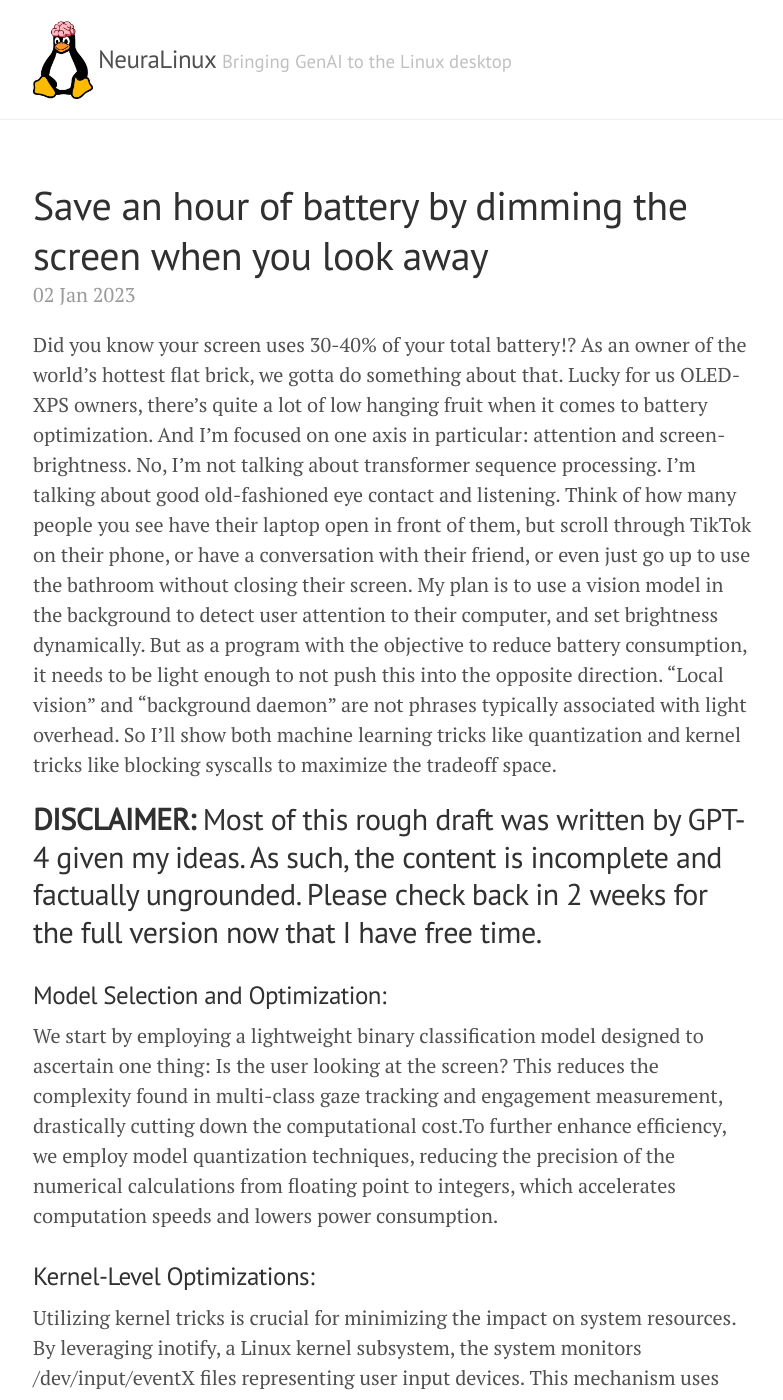
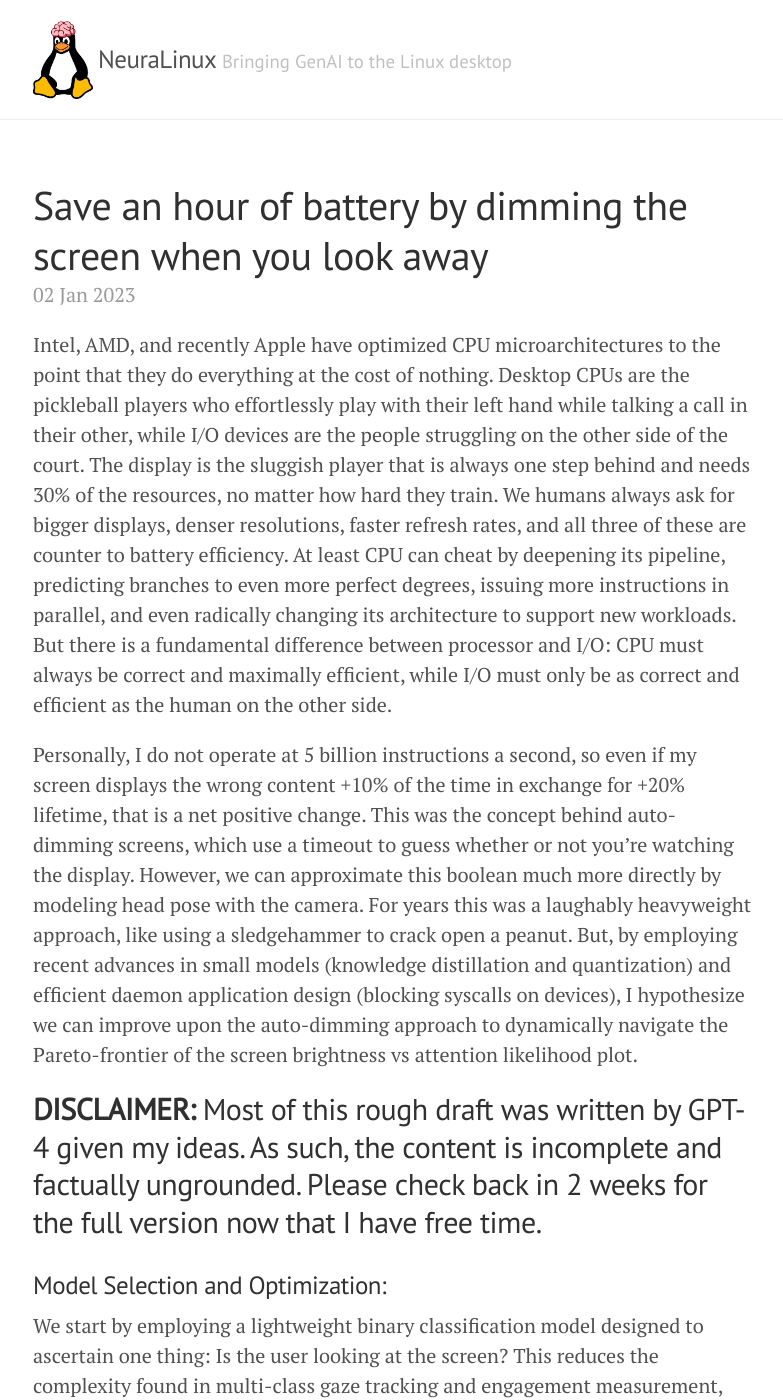
Before and after one commit to chinarjoshi/chinarjoshi.github.io, a Jekyll site: the page built from _posts/desktop/2023-01-02-attention.md, in a window 1280 px wide and 1400 px high. Shown: the whole window, without its empty margins (247-1030 px from the left). Built offline with Jekyll 4.4.1, drawn with Linux system fonts in a browser that asks for light colours.

Commit message:
Rewrite attention intro

```diff
--- a/_posts/desktop/2023-01-02-attention.md
+++ b/_posts/desktop/2023-01-02-attention.md
@@ -8,7 +8,10 @@ category: desktop
 type: solution
 ---
 
-Did you know your screen uses 30-40% of your total battery!? As an owner of the world’s hottest flat brick, we gotta do something about that. Lucky for us OLED-XPS owners, there’s quite a lot of low hanging fruit when it comes to battery optimization. And I’m focused on one axis in particular: attention and screen-brightness. No, I'm not talking about transformer sequence processing. I’m talking about good old-fashioned eye contact and listening. Think of how many people you see have their laptop open in front of them, but scroll through TikTok on their phone, or have a conversation with their friend, or even just go up to use the bathroom without closing their screen. My plan is to use a vision model in the background to detect user attention to their computer, and set brightness dynamically. But as a program with the objective to reduce battery consumption, it needs to be light enough to not push this into the opposite direction. “Local vision” and “background daemon” are not phrases typically associated with light overhead. So I’ll show both machine learning tricks like quantization and kernel tricks like blocking syscalls to maximize the tradeoff space.
+
+Intel, AMD, and recently Apple have optimized CPU microarchitectures to the point that they do everything at the cost of nothing. Desktop CPUs are the pickleball players who effortlessly play with their left hand while talking a call in their other, while I/O devices are the people struggling on the other side of the court. The display is the sluggish player that is always one step behind and needs 30% of the resources, no matter how hard they train. We humans always ask for bigger displays, denser resolutions, faster refresh rates, and all three of these are counter to battery efficiency. At least CPU can cheat by deepening its pipeline, predicting branches to even more perfect degrees, issuing more instructions in parallel, and even radically changing its architecture to support new workloads. But there is a fundamental difference between processor and I/O: CPU must always be correct and maximally efficient, while I/O must only be as correct and efficient as the human on the other side.
+
+Personally, I do not operate at 5 billion instructions a second, so even if my screen displays the wrong content +10% of the time in exchange for +20% lifetime, that is a net positive change. This was the concept behind auto-dimming screens, which use a timeout to guess whether or not you're watching the display. However, we can approximate this boolean much more directly by modeling head pose with the camera. For years this was a laughably heavyweight approach, like using a sledgehammer to crack open a peanut. But, by employing recent advances in small models (knowledge distillation and quantization) and efficient daemon application design (blocking syscalls on devices), I hypothesize we can improve upon the auto-dimming approach to dynamically navigate the Pareto-frontier of the screen brightness vs attention likelihood plot.
 
 ## **DISCLAIMER:** Most of this rough draft was written by GPT-4 given my ideas. As such, the content is incomplete and factually ungrounded. Please check back in 2 weeks for the full version now that I have free time.
 
```
Also changed, not shown: _posts/desktop/2022-01-01-buccaneer.md (+1 -1 lines), _posts/desktop/2022-01-01-declutter.md (+2 -1 lines).
